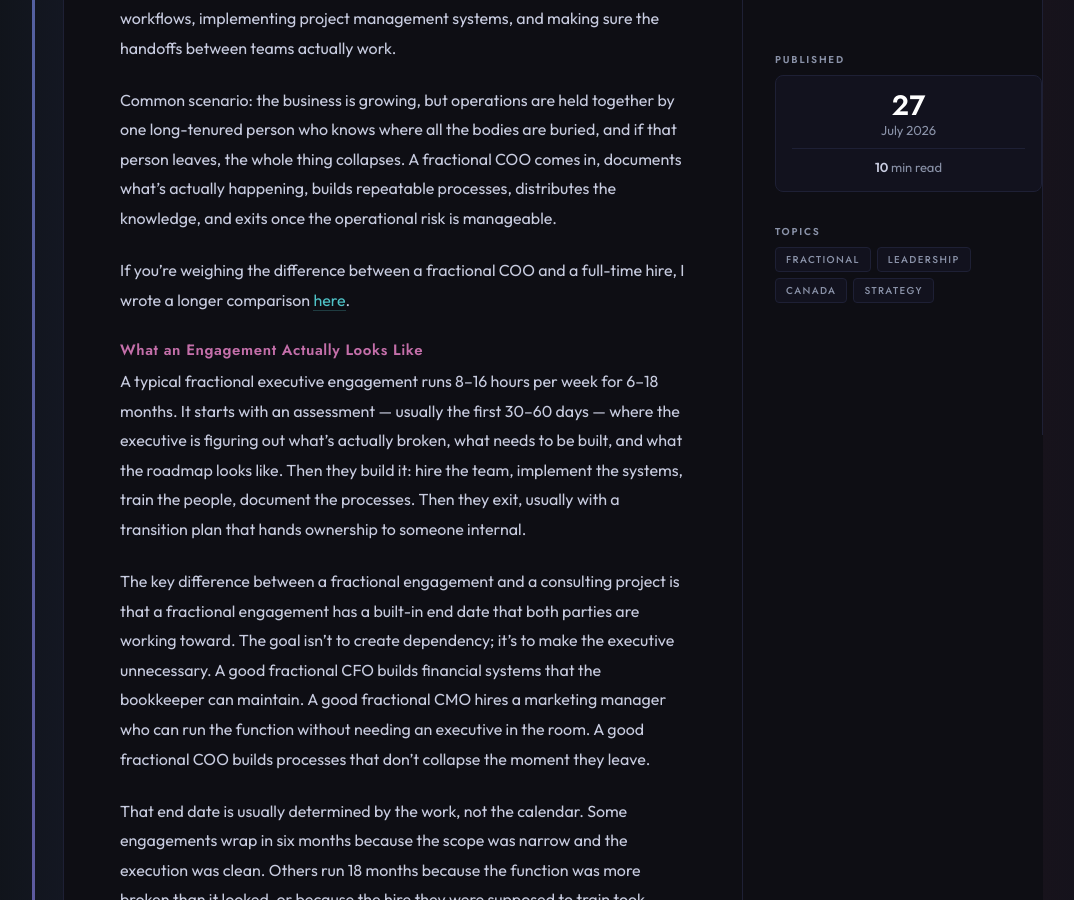
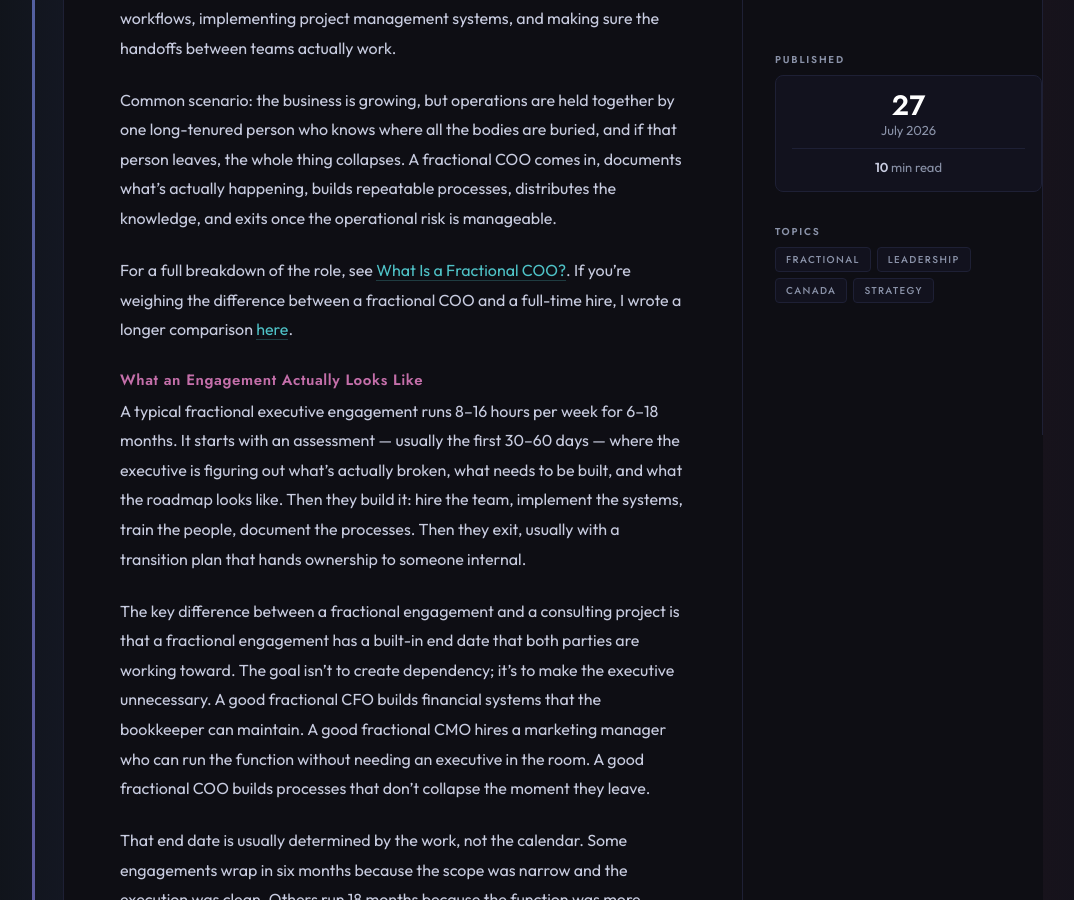
Before and after one commit to elizabethlemoine33-commits/bynorthlight-site, a Jekyll site: the page built from blog/what-is-a-fractional-executive-canada.md, in a window 1280 px wide and 900 px high, scrolled down 3755 px. Shown: the whole window, without its empty margins (87-1161 px from the left). Built offline with Jekyll 4.4.1, drawn with Linux system fonts in a browser that asks for light colours.

Commit message:
seo(gsc): title tags + internal links for near-page-1 posts
- seo_title added to fractional executive, fractional COO, AI checklist, best AI tools posts
- Internal links: fractional executive post now linked from about.html, services.html, COO post
- COO post opening paragraph links back to fractional executive post
- Targets GSC positions 10-21: closer query-title match and stronger internal link signals

Co-Authored-By: Claude Sonnet 4.6 <noreply@anthropic.com>

```diff
--- a/about.html
+++ b/about.html
@@ -661,7 +661,7 @@ head_extra: |
             <svg class="faq-chevron" viewBox="0 0 24 24" fill="none" stroke="currentColor" stroke-width="2" aria-hidden="true"><polyline points="6 9 12 15 18 9"/></svg>
           </button>
           <div class="faq-answer" role="region">
-            <div class="faq-answer-inner">Fractional leadership means bringing in a senior operator — in this case, Elizabeth — as an embedded part of your team for a defined period, without hiring a full-time executive. It's well-suited to organisations that need director-level operations or strategy capacity right now but aren't ready to hire permanently. Northlight offers this as part of the Advisory service.</div>
+            <div class="faq-answer-inner">Fractional leadership means bringing in a senior operator — in this case, Elizabeth — as an embedded part of your team for a defined period, without hiring a full-time executive. It's well-suited to organisations that need director-level operations or strategy capacity right now but aren't ready to hire permanently. Northlight offers this as part of the Advisory service. <a href="/blog/what-is-a-fractional-executive-canada.html">Read: What Is a Fractional Executive? →</a></div>
           </div>
         </div>
 
--- a/blog/what-is-a-fractional-executive-canada.md
+++ b/blog/what-is-a-fractional-executive-canada.md
@@ -106,7 +106,7 @@ A fractional COO builds the operational backbone of your business — the system
 
 Common scenario: the business is growing, but operations are held together by one long-tenured person who knows where all the bodies are buried, and if that person leaves, the whole thing collapses. A fractional COO comes in, documents what's actually happening, builds repeatable processes, distributes the knowledge, and exits once the operational risk is manageable.
 
-If you're weighing the difference between a fractional COO and a full-time hire, I wrote a longer comparison [here](/blog/fractional-coo-vs-hiring-full-time-canada.html).
+For a full breakdown of the role, see [What Is a Fractional COO?](/blog/what-is-fractional-coo.html). If you're weighing the difference between a fractional COO and a full-time hire, I wrote a longer comparison [here](/blog/fractional-coo-vs-hiring-full-time-canada.html).
 
 ### What an Engagement Actually Looks Like
 
--- a/services.html
+++ b/services.html
@@ -367,7 +367,7 @@ head_extra: |
       <div class="section-divider"></div>
       <p class="section-eyebrow">Advisory</p>
       <h2 class="section-title">Fractional Advisory Engagements</h2>
-      <p class="section-body">Strategy, operations, and AI adoption advisory — delivered as a part-time, embedded engagement. You get someone who understands both the strategic and operational layers, and stays accountable for the outcome.</p>
+      <p class="section-body">Strategy, operations, and AI adoption advisory — delivered as a <a href="/blog/what-is-a-fractional-executive-canada.html">part-time, embedded engagement</a>. You get someone who understands both the strategic and operational layers, and stays accountable for the outcome.</p>
 
       <div class="answer-block"><p>A Northlight advisory engagement starts with a $99 Clarity Call — a focused 60-minute session to define your challenge and determine whether an engagement is the right fit. From there, scope and structure are built around your specific situation. Northlight works with Canadian organisations typically under 50 people navigating a strategic or operational inflection point.</p></div>
 
```
Also changed, not shown: blog/ai-adoption-checklist-canadian-businesses-2026.md (+1 -0 lines), blog/best-ai-tools-canadian-small-businesses-2026.md (+1 -0 lines), blog/what-is-fractional-coo.md (+1 -1 lines).
